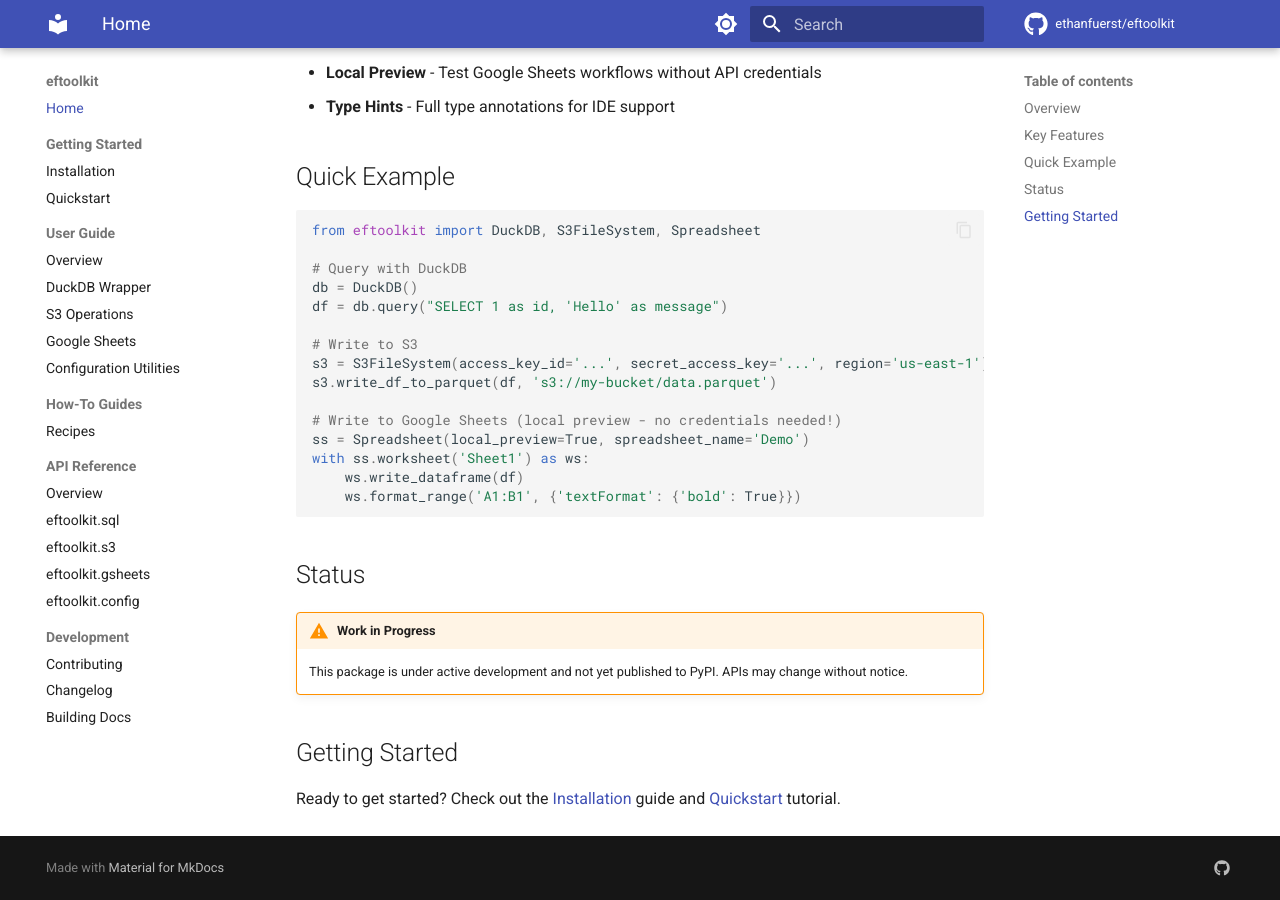
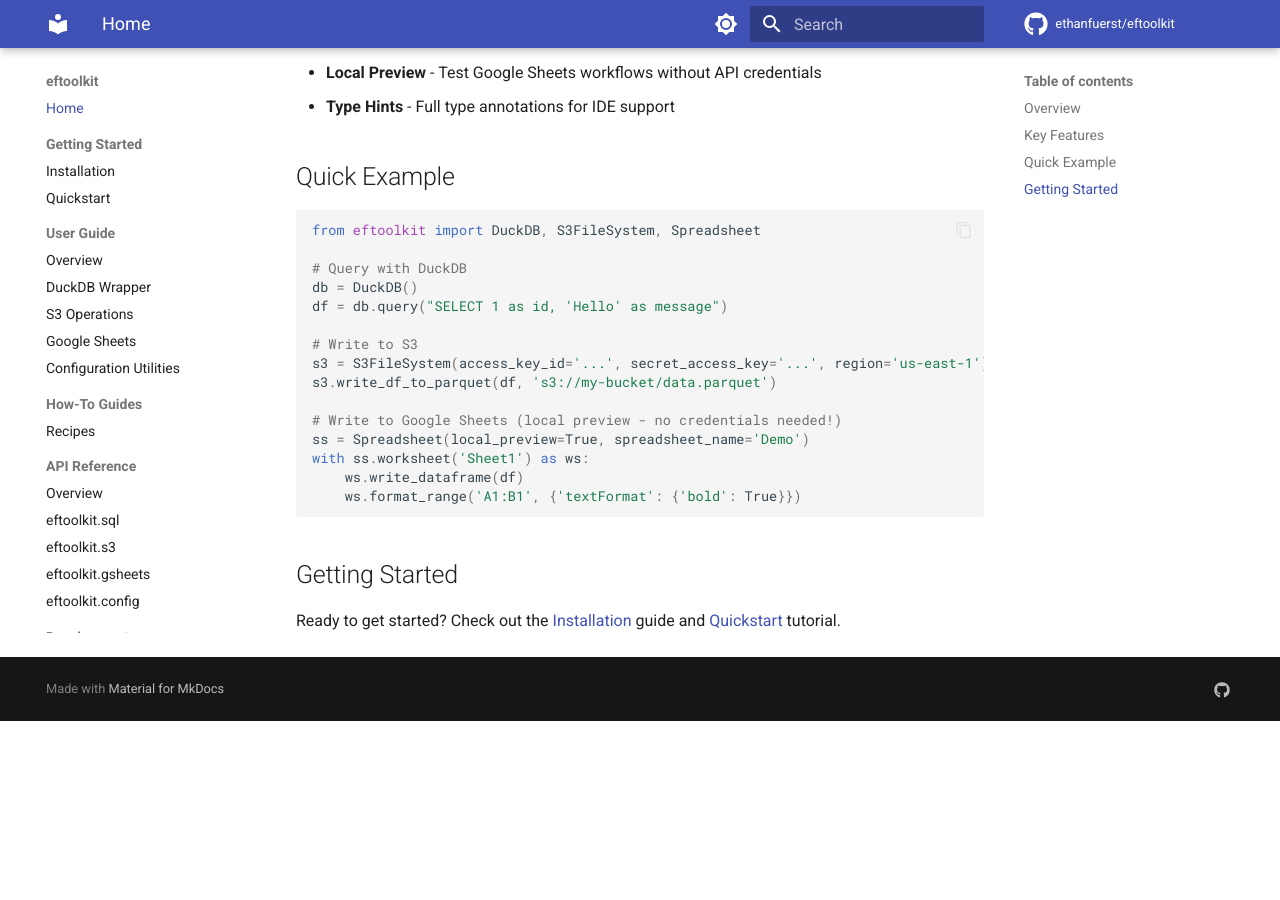
Before and after one commit to ethanfuerst/eftoolkit, an MkDocs documentation site: the page built from docs/index.md, in a window 1280 px wide and 900 px high, scrolled down 596 px. Built offline with MkDocs 1.6.1 and Material for MkDocs 9.7.7, drawn with Linux system fonts in a browser that asks for light colours; comment, search, counter and statistics services are not loaded; the version menu is left out; after the commit the page ends 1317 px from its top, so only the background shows below that.

Commit message:
Updating docs to remove status warning (#11)

````diff
--- a/docs/index.md
+++ b/docs/index.md
@@ -39,12 +39,6 @@ with ss.worksheet('Sheet1') as ws:
     ws.format_range('A1:B1', {'textFormat': {'bold': True}})
 ```
 
-## Status
-
-!!! warning "Work in Progress"
-    This package is under active development and not yet published to PyPI.
-    APIs may change without notice.
-
 ## Getting Started
 
 Ready to get started? Check out the [Installation](getting-started/installation.md) guide and [Quickstart](getting-started/quickstart.md) tutorial.
````
